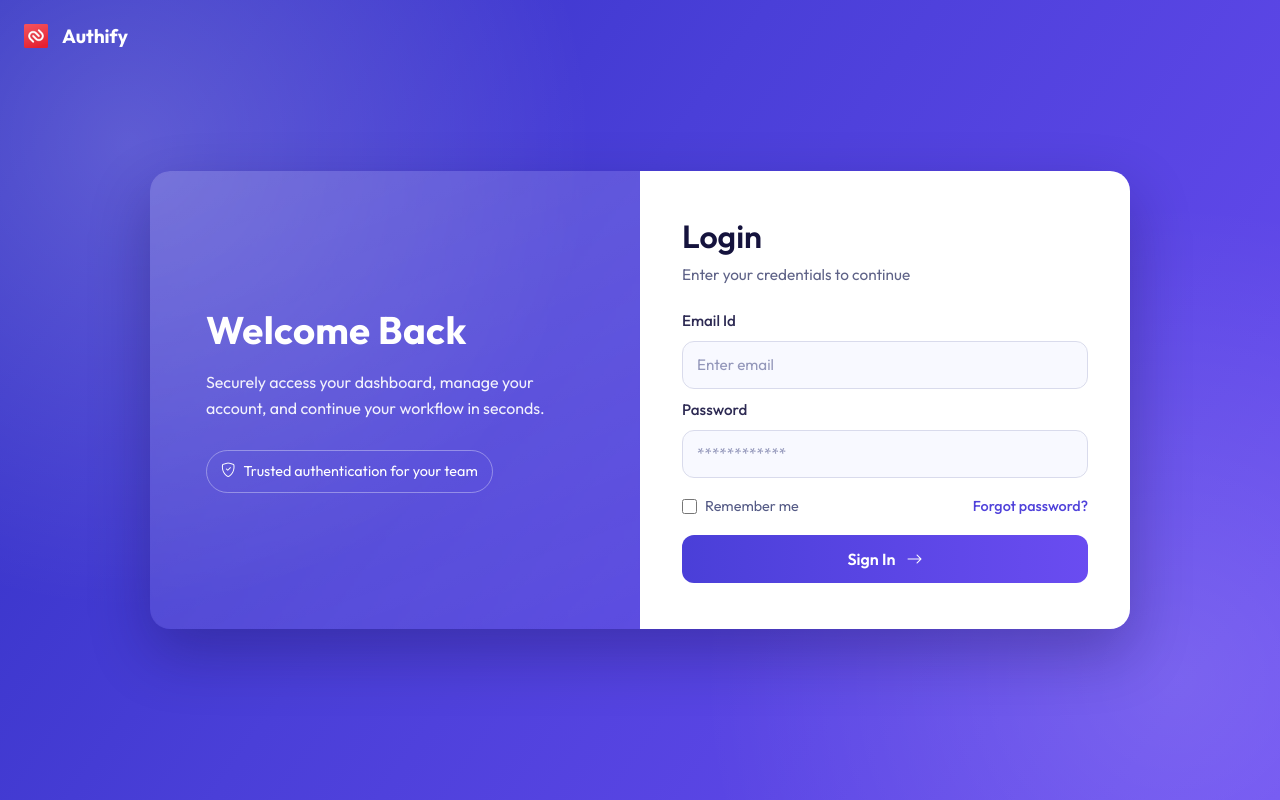
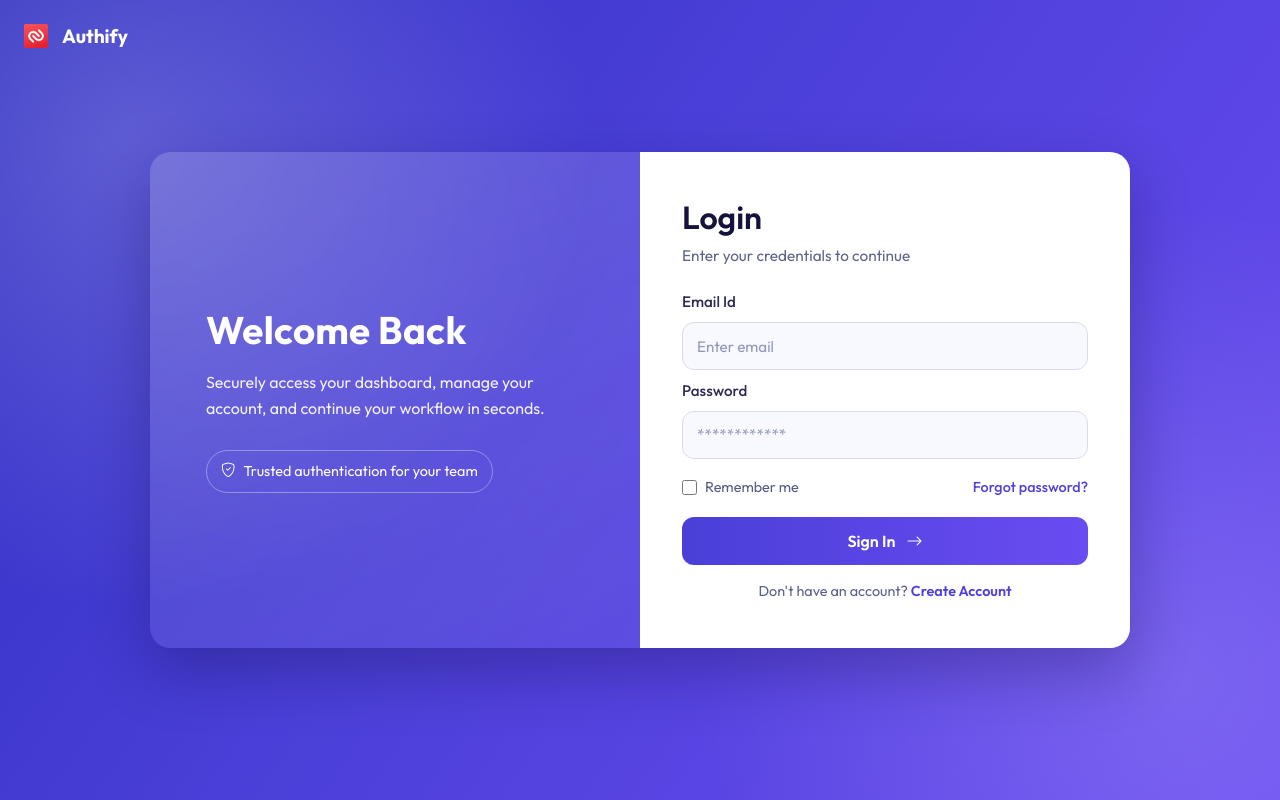
Before and after one commit to nethmalgeesaraux/Build-Full-Stack-Authentication-System-Frontend, a React (Vite) app: page /login in a window 1280 px wide. Built offline with nearby package versions, Linux system fonts and the light colour scheme.

Commit message:
Create Your Account

```diff
--- a/src/pages/Login.css
+++ b/src/pages/Login.css
@@ -138,6 +138,10 @@
   gap: 12px;
 }
 
+.signup-actions {
+  justify-content: flex-end;
+}
+
 .remember-me {
   display: inline-flex;
   gap: 8px;
@@ -179,6 +183,26 @@
   box-shadow: 0 10px 24px rgba(71, 54, 205, 0.32);
 }
 
+.mode-switch {
+  margin: 6px 0 0;
+  text-align: center;
+  font-size: 0.9rem;
+  color: #59608f;
+}
+
+.mode-switch-btn {
+  border: none;
+  background: transparent;
+  color: #4f41da;
+  font-weight: 600;
+  cursor: pointer;
+  padding: 0;
+}
+
+.mode-switch-btn:hover {
+  text-decoration: underline;
+}
+
 @media (max-width: 768px) {
   .login-brand {
     top: 14px;
@@ -208,4 +232,8 @@
     flex-direction: column;
     align-items: flex-start;
   }
+
+  .signup-actions {
+    align-items: flex-end;
+  }
 }
--- a/src/pages/Login.jsx
+++ b/src/pages/Login.jsx
@@ -1,9 +1,15 @@
-import React from 'react'
+import React, { useState } from 'react'
 import Logo_home from '../assets/Logo_home.png'
 import { Link } from 'react-router-dom'
 import './Login.css'
 
 const Login = () => {
+  const [isCreateAccount, setIsCreateAccount] = useState(false)
+
+  const handleSubmit = (event) => {
+    event.preventDefault()
+  }
+
   return (
     <div className="login-page">
       <Link to="/" className="login-brand">
@@ -13,8 +19,12 @@ const Login = () => {
 
       <div className="login-shell">
         <section className="login-intro">
-          <h1>Welcome Back</h1>
-          <p>Securely access your dashboard, manage your account, and continue your workflow in seconds.</p>
+          <h1>{isCreateAccount ? 'Create Your Account' : 'Welcome Back'}</h1>
+          <p>
+            {isCreateAccount
+              ? 'Start your secure Authify journey and manage your account with confidence.'
+              : 'Securely access your dashboard, manage your account, and continue your workflow in seconds.'}
+          </p>
           <div className="intro-pill">
             <i className="bi bi-shield-check"></i>
             Trusted authentication for your team
@@ -22,10 +32,25 @@ const Login = () => {
         </section>
 
         <section className="login-card">
-          <h2>Login</h2>
-          <p className="login-subtitle">Enter your credentials to continue</p>
+          <h2>{isCreateAccount ? 'Create Account' : 'Login'}</h2>
+          <p className="login-subtitle">
+            {isCreateAccount ? 'Fill your details to create a new account' : 'Enter your credentials to continue'}
+          </p>
 
-          <form className="login-form">
+          <form className="login-form" onSubmit={handleSubmit}>
+            {isCreateAccount && (
+              <>
+                <label htmlFor="fullName" className="form-label">Full Name</label>
+                <input
+                  type="text"
+                  id="fullName"
+                  className="form-control"
+                  placeholder="Enter fullname"
+                  required
+                />
+              </>
+            )}
+
             <label htmlFor="email" className="form-label">Email Id</label>
             <input
               type="email"
@@ -44,17 +69,30 @@ const Login = () => {
               required
             />
 
-            <div className="login-actions">
-              <label className="remember-me">
-                <input type="checkbox" />
-                <span>Remember me</span>
-              </label>
+            <div className={`login-actions ${isCreateAccount ? 'signup-actions' : ''}`}>
+              {!isCreateAccount && (
+                <label className="remember-me">
+                  <input type="checkbox" />
+                  <span>Remember me</span>
+                </label>
+              )}
               <Link to="/reset-password" className="forgot-link">Forgot password?</Link>
             </div>
 
             <button type="submit" className="login-btn">
-              Sign In <i className="bi bi-arrow-right ms-2"></i>
+              {isCreateAccount ? 'Sign Up' : 'Sign In'} <i className="bi bi-arrow-right ms-2"></i>
             </button>
+
+            <p className="mode-switch">
+              {isCreateAccount ? 'Already have an account?' : "Don't have an account?"}{' '}
+              <button
+                type="button"
+                className="mode-switch-btn"
+                onClick={() => setIsCreateAccount((prev) => !prev)}
+              >
+                {isCreateAccount ? 'Login' : 'Create Account'}
+              </button>
+            </p>
           </form>
         </section>
       </div>
```
